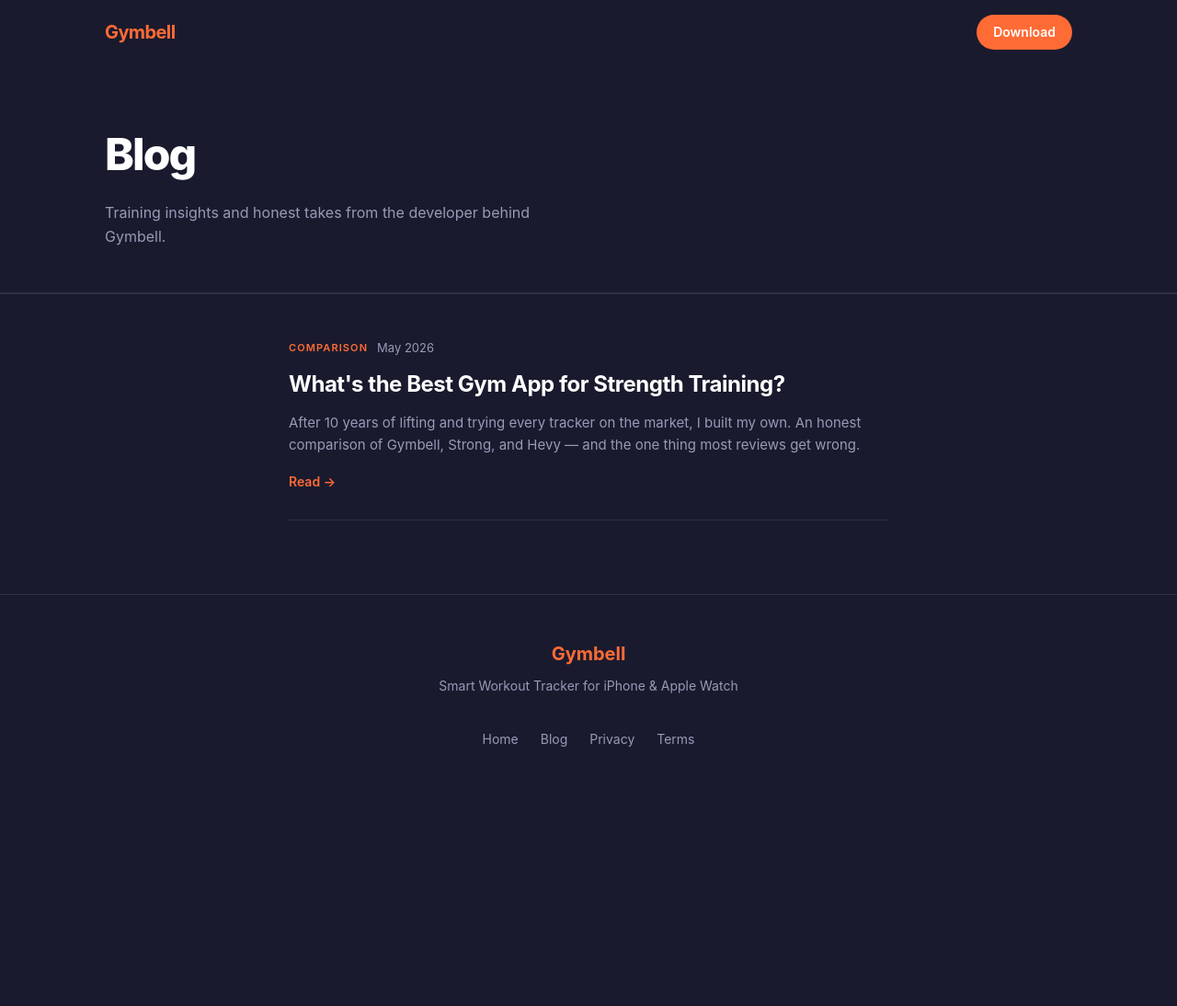
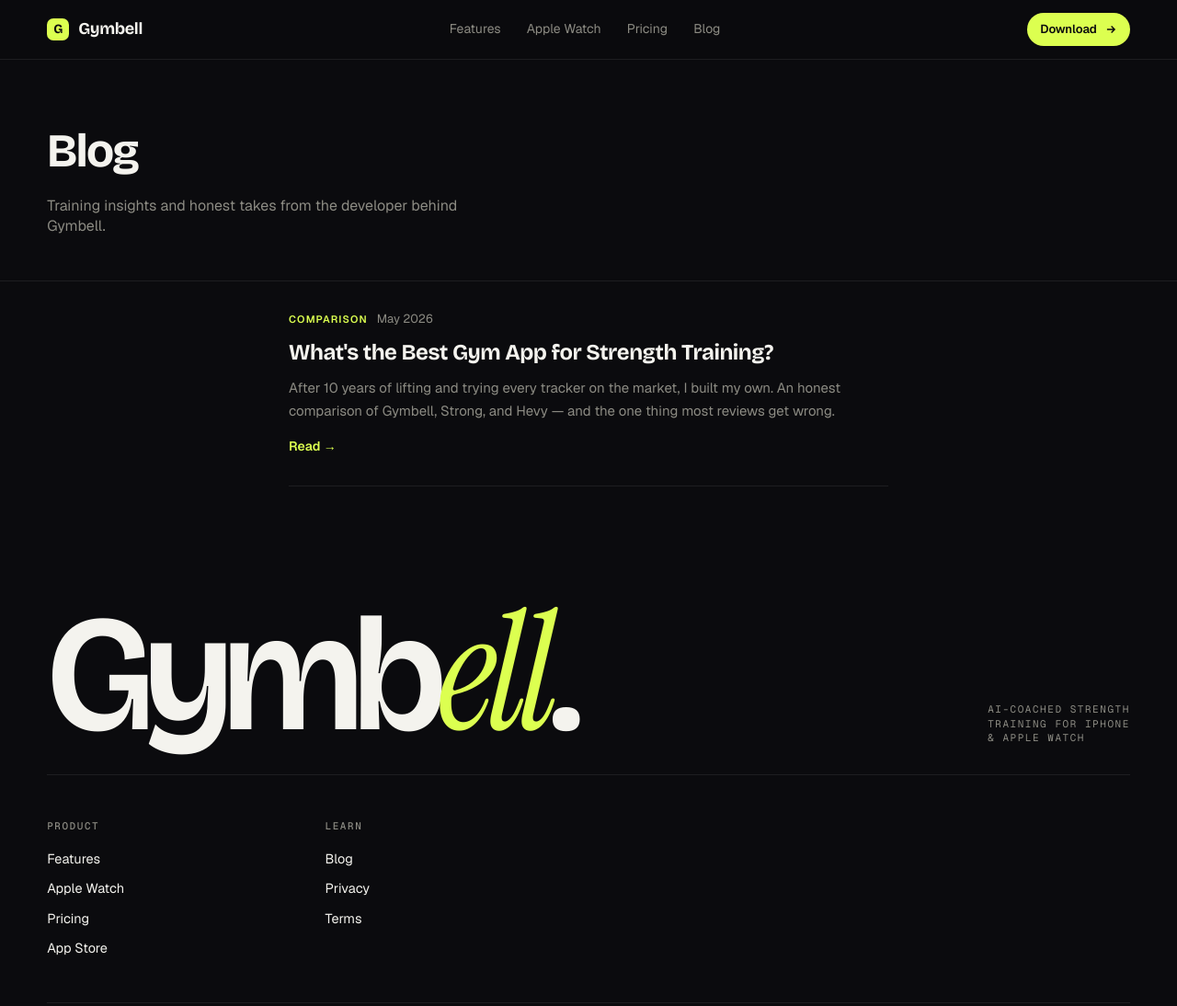
Before and after one commit to cetepek/Gymbell, a plain HTML site: page blog.html in a window 1280 px wide. Shown: the whole page at 92% size. Before the commit the page ends 879 px from the top, so only its background shows below. Drawn offline with nearby package versions, Linux system fonts and the light colour scheme.

Commit message:
Fix blog colors: use styles.css to match live site

```diff
--- a/blog.html
+++ b/blog.html
@@ -1,43 +1,44 @@
-<!DOCTYPE html>
+<!doctype html>
 <html lang="en">
 <head>
-  <meta charset="UTF-8">
+  <meta charset="utf-8">
   <meta name="viewport" content="width=device-width, initial-scale=1">
   <title>Blog — Gymbell</title>
   <meta name="description" content="Training insights and honest takes on strength tracking from the developer behind Gymbell.">
-  <link rel="stylesheet" href="style.css">
+  <link rel="preconnect" href="https://fonts.googleapis.com">
+  <link rel="preconnect" href="https://fonts.gstatic.com" crossorigin>
+  <link rel="stylesheet" href="https://fonts.googleapis.com/css2?family=Bricolage+Grotesque:opsz,wght@12..96,400;12..96,500;12..96,600;12..96,700&family=Geist:wght@300;400;500;600;700&family=Geist+Mono:wght@400;500;600&family=Instrument+Serif:ital@0;1&display=swap">
+  <link rel="stylesheet" href="styles.css">
   <style>
     .blog-hero {
-      padding: 60px 24px 48px;
-      border-bottom: 1px solid var(--border);
+      padding: 64px 0 48px;
+      border-bottom: 1px solid var(--line);
     }
     .blog-hero h1 {
-      font-size: clamp(2rem, 5vw, 3rem);
-      font-weight: 800;
-      letter-spacing: -0.04em;
+      font-family: var(--display);
+      font-size: clamp(2rem, 5vw, 3.2rem);
+      font-weight: 700;
+      letter-spacing: -0.03em;
       margin-bottom: 12px;
+      color: var(--text);
     }
     .blog-hero p {
-      color: var(--muted);
+      color: var(--text-dim);
       font-size: 1rem;
-      max-width: 480px;
+      max-width: 460px;
     }
     .blog-list {
       max-width: 700px;
       margin: 0 auto;
-      padding: 48px 24px 80px;
-      display: flex;
-      flex-direction: column;
-      gap: 1px;
+      padding: 0 24px 80px;
     }
     .blog-card {
       display: block;
-      padding: 28px 0;
-      border-bottom: 1px solid var(--border);
+      padding: 32px 0;
+      border-bottom: 1px solid var(--line);
       text-decoration: none;
       color: inherit;
     }
-    .blog-card:first-child { padding-top: 0; }
     .blog-card-meta {
       display: flex;
       align-items: center;
@@ -53,19 +54,21 @@
     }
     .blog-date {
       font-size: 13px;
-      color: var(--muted);
+      color: var(--text-dim);
     }
     .blog-card-title {
+      font-family: var(--display);
       font-size: clamp(1.2rem, 3vw, 1.5rem);
       font-weight: 700;
       letter-spacing: -0.02em;
+      color: var(--text);
       margin-bottom: 10px;
       transition: color 0.15s;
     }
     .blog-card:hover .blog-card-title { color: var(--accent); }
     .blog-card-excerpt {
       font-size: 0.9375rem;
-      color: var(--muted);
+      color: var(--text-dim);
       line-height: 1.65;
       margin-bottom: 14px;
     }
@@ -78,22 +81,34 @@
 </head>
 <body>
 
-  <header>
-    <nav>
-      <a class="logo" href="index.html">Gymbell</a>
-      <a href="https://apps.apple.com/fi/app/gymbell/id6769465638?l=fi" class="btn-nav">Download</a>
+<nav class="nav">
+  <div class="nav-inner">
+    <a class="brand" href="index.html">
+      <span class="brand-mark">G</span>
+      <span>Gymbell</span>
+    </a>
+    <div class="nav-links">
+      <a href="index.html#features">Features</a>
+      <a href="index.html#watch">Apple Watch</a>
+      <a href="index.html#pricing">Pricing</a>
+      <a href="blog.html">Blog</a>
+    </div>
+    <a class="nav-cta" href="https://apps.apple.com/fi/app/gymbell/id6769465638?l=fi">
+      Download
+      <svg viewBox="0 0 24 24" fill="none" stroke="currentColor" stroke-width="2.5"><path d="M5 12h14M13 6l6 6-6 6"/></svg>
+    </a>
+  </div>
 </nav>
+
+<main>
   <div class="blog-hero">
-      <div class="container">
+    <div class="shell">
       <h1>Blog</h1>
       <p>Training insights and honest takes from the developer behind Gymbell.</p>
     </div>
   </div>
-  </header>
 
-  <main>
   <div class="blog-list">
-
     <a class="blog-card" href="blog/best-gym-app-strength-training.html">
       <div class="blog-card-meta">
         <span class="blog-tag">Comparison</span>
@@ -103,19 +118,33 @@
       <p class="blog-card-excerpt">After 10 years of lifting and trying every tracker on the market, I built my own. An honest comparison of Gymbell, Strong, and Hevy — and the one thing most reviews get wrong.</p>
       <span class="blog-read-more">Read →</span>
     </a>
-
   </div>
 </main>
 
 <footer>
-    <div class="footer-logo">Gymbell</div>
-    <p class="footer-sub">Smart Workout Tracker for iPhone &amp; Apple Watch</p>
-    <nav class="footer-nav">
-      <a href="index.html">Home</a>
-      <a href="blog.html">Blog</a>
-      <a href="privacy.html">Privacy</a>
-      <a href="terms.html">Terms</a>
-    </nav>
+  <div class="foot-top">
+    <div class="foot-mark">Gymb<em>ell</em>.</div>
+    <div class="foot-tag">AI-coached strength<br>training for iPhone<br>&amp; Apple Watch</div>
+  </div>
+  <div class="foot-cols">
+    <div class="foot-col">
+      <h4>Product</h4>
+      <ul>
+        <li><a href="index.html#features">Features</a></li>
+        <li><a href="index.html#watch">Apple Watch</a></li>
+        <li><a href="index.html#pricing">Pricing</a></li>
+        <li><a href="https://apps.apple.com/fi/app/gymbell/id6769465638?l=fi">App Store</a></li>
+      </ul>
+    </div>
+    <div class="foot-col">
+      <h4>Learn</h4>
+      <ul>
+        <li><a href="blog.html">Blog</a></li>
+        <li><a href="privacy.html">Privacy</a></li>
+        <li><a href="terms.html">Terms</a></li>
+      </ul>
+    </div>
+  </div>
 </footer>
 
 </body>
```
Lines whose indentation alone changed are shown as unchanged.
